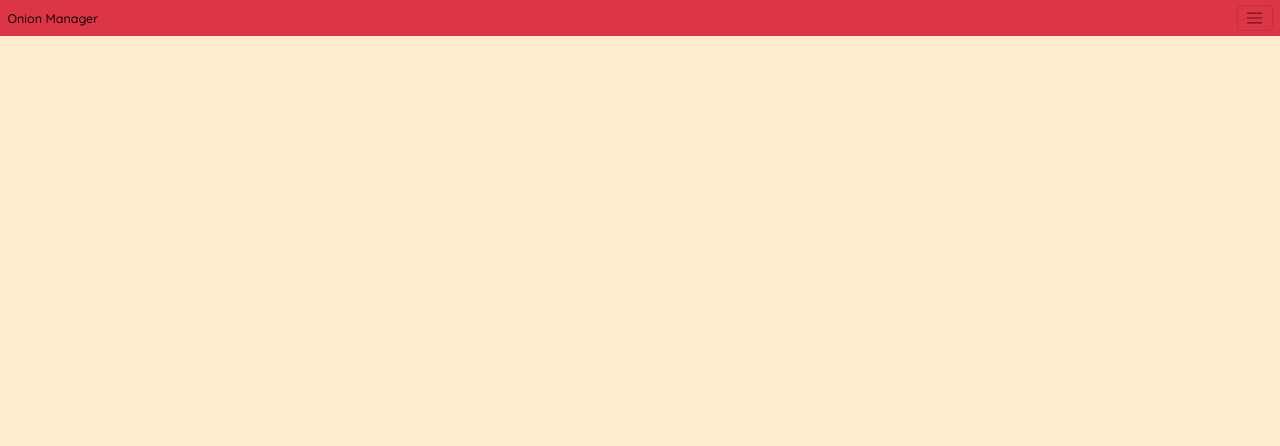
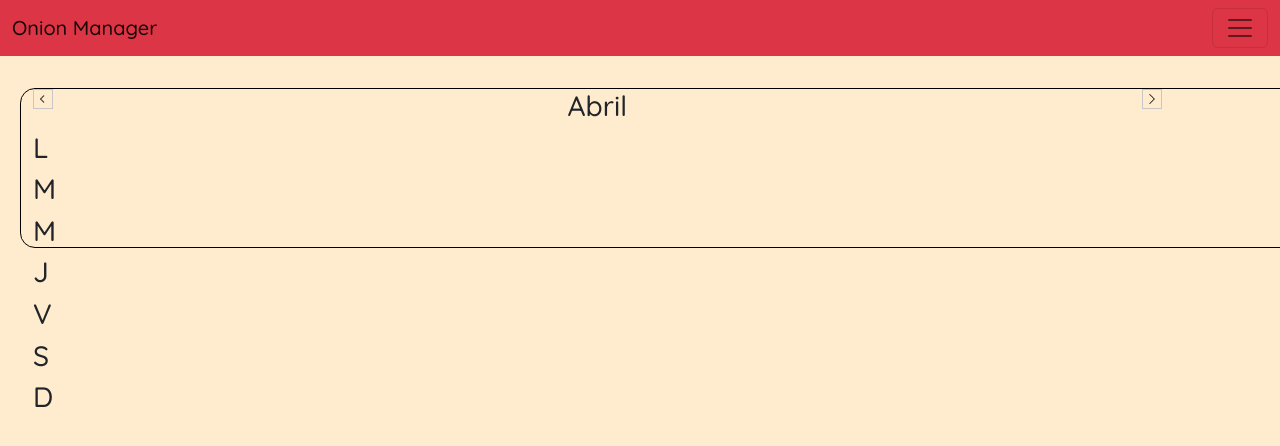
Before and after one commit to Jonathiux/OnionManagerWeb, a React (Create React App) app in the folder cliente/: page /Calendario in a window 1280 px wide. Shown: the top 446 px of the page. Built offline with nearby package versions, Linux system fonts and the light colour scheme.

Commit message:
otros cambios

```diff
--- a/cliente/src/componentes/Calendario/TituloMes.jsx
+++ b/cliente/src/componentes/Calendario/TituloMes.jsx
@@ -1,4 +1,7 @@
-import React from "react";
+import React, { useState} from "react"
+import './tituloMes.css'
+import flechaAtras from './atras.png'
+import flechaAdelante from './proximo.png'
 
 const mes = [
     {valor: 1, mes: 'Enero', dias: 31},
@@ -16,15 +19,33 @@ const mes = [
 ];
 
 function TituloMes(){
+    const [contador, setContador] = useState(3);
+
+    const handleAumentar = () => {
+        setContador(contador+1);
+    }
+
+    const handleDisminuir = () => {
+        setContador(contador-1);
+    }
+
     return(
-        <div className="titulo">
-            <div className="info-mes">
-                <img src="" alt="" />
-                <h3></h3>
-                <img src="" alt="" />
-            </div>
-            <div>
-
+        <div className="row">
+            <div className="titulo">
+                <div className="info-mes">
+                    <img src={flechaAtras} alt="Flecha anterior" onClick={handleDisminuir}/>
+                    <h3>{mes[contador].mes}</h3>
+                    <img src={flechaAdelante} alt="Flecha adelante" onClick={handleAumentar}/>
+                </div>
+                <div className="dias">
+                    <h3>L</h3>
+                    <h3>M</h3>
+                    <h3>M</h3>
+                    <h3>J</h3>
+                    <h3>V</h3>
+                    <h3>S</h3>
+                    <h3>D</h3>
+                </div>
             </div>
         </div>
     );
--- a/cliente/src/componentes/Calendario/calendario.css
+++ /dev/null
@@ -1,59 +0,0 @@
-.container-calendar{
-    box-sizing: border-box;
-    width: 100%;
-    height: 100%;
-    margin: 0;
-}
-
-.Mes-Titulo{
-    margin-top: 20px;
-    display: flex;
-    align-items: center;
-    justify-content: space-between;
-    border-radius: 10px;
-    border-bottom: 1px solid var(--very-light-pink);
-}
-
-.mes-anterior {
-    margin-left: 20rem;
-    width: 4rem;
-    height: 4rem;
-    border: none;
-    background-color: var(--very-light-pink);
-    margin-bottom: .8rem;
-}
-
-.mes-siguiente {
-    margin-right: 20rem;
-    width: 4rem;
-    height: 4rem;
-    border: none;
-    background-color: var(--very-light-pink);
-    margin-bottom: .8rem;
-}
-
-.title{
-    color: var(--black);
-}
-
-.contenedor-dias{
-    border: 1px solid var(--very-light-pink);
-    width: 100%;
-    height: 100%;
-}
-
-.nombre-dias{
-    display: flex;
-    align-items: center;
-    justify-content: space-between;
-    margin-top: 20px;
-
-}
-
-.nombre-dias h3:nth-child(1){
-    margin-left: 20rem;
-}
-
-.nombre-dias h3:nth-child(7){
-    margin-right: 20rem;
-}
--- a/cliente/src/componentes/Calendario/index.js
+++ b/cliente/src/componentes/Calendario/index.js
@@ -1,5 +1,4 @@
 import React from 'react';
-import './calendario.css';
 import ComponenteDia from './ComponenteDia';
 import ContenedorDias from './ContenedorDias';
 import TituloMes from './TituloMes';
@@ -11,7 +10,7 @@ const diasServiciosActivos = [
 function Calendario(){
 
     return(
-        <div>
+        <div className='calendario-container'>
             <TituloMes />
             <ContenedorDias>
                 <ComponenteDia />
--- /dev/null
+++ b/cliente/src/componentes/Calendario/tituloMes.css
@@ -0,0 +1,33 @@
+.titulo{
+    width: 100%;
+    height: 10rem;
+    margin: 2rem;
+    border: 1px solid var(--black);
+    border-radius: 15px;
+    box-sizing: border-box;
+}
+
+.row{
+    width: 100%;
+}
+
+.info-mes{
+    width: 90%;
+    box-sizing: border-box;
+    display: flex;
+    justify-content: space-between;
+
+}
+
+.info-mes img{
+    width: 20px;
+    height: 20px;
+    object-fit: cover;
+    cursor: pointer;
+    padding: 4px;
+    border: 1px solid var(--very-light-pink);
+}
+
+.info-mes img:hover{
+    border: 1px solid var(--very-light-pink);
+}
--- a/cliente/src/global.css
+++ b/cliente/src/global.css
@@ -1,4 +1,4 @@
-html{
+.calendario-container{
     font-size: 62.5%;
 }
 
```
